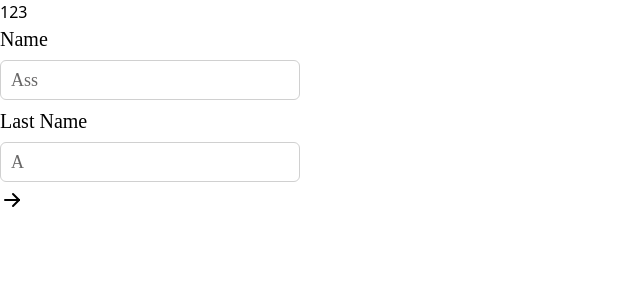
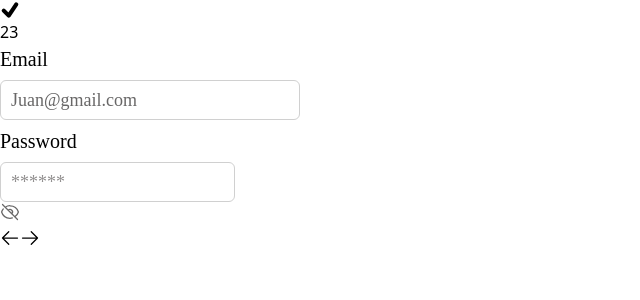
Before and after one commit to JuanDeossa/Multistep-form, a React (Vite) app: page / in a window 1280 px wide. Shown: the top 300 px of the page, without its empty margins (0-640 px from the left). Built offline with nearby package versions, Linux system fonts and the light colour scheme.

Commit message:
tablerIcons was replaced by heroIcons

```diff
--- a/package.json
+++ b/package.json
@@ -10,7 +10,7 @@
     "preview": "vite preview"
   },
   "dependencies": {
-    "@tabler/icons-react": "^2.41.0",
+    "@heroicons/react": "^2.0.18",
     "react": "^18.2.0",
     "react-dom": "^18.2.0",
     "react-hook-form": "^7.48.2"
--- a/src/components/backButton/backButton.jsx
+++ b/src/components/backButton/backButton.jsx
@@ -1,6 +1,6 @@
 /* eslint-disable react/prop-types */
-import { IconArrowLeft } from "@tabler/icons-react";
 import { useSignUpFormContext } from "../../hooks/useSignUpFormContext";
+import { ArrowLeftIcon } from "@heroicons/react/24/outline";
 
 export const BackButton = ({ disabled = true }) => {
   const { setCurrentStep } = useSignUpFormContext();
@@ -11,7 +11,7 @@ export const BackButton = ({ disabled = true }) => {
       onClick={() => setCurrentStep((prev) => prev - 1)}
       disabled={disabled}
     >
-      <IconArrowLeft />
+      <ArrowLeftIcon  width={20} height={20}/>
     </button>
   );
 };
--- a/src/components/nextButton/nextButton.jsx
+++ b/src/components/nextButton/nextButton.jsx
@@ -1,5 +1,5 @@
 /* eslint-disable react/prop-types */
-import { IconArrowRight } from "@tabler/icons-react";
+import { ArrowRightIcon } from "@heroicons/react/24/outline";
 import { useSignUpFormContext } from "../../hooks/useSignUpFormContext";
 
 export const NextButton = ({ disabled = true }) => {
@@ -11,7 +11,7 @@ export const NextButton = ({ disabled = true }) => {
       onClick={() => setCurrentStep((prev) => prev + 1)}
       disabled={disabled}
     >
-      <IconArrowRight />
+      <ArrowRightIcon width={20} height={20} />
     </button>
   );
 };
--- a/src/components/signUpMsForm/signUpMsForm.module.css
+++ b/src/components/signUpMsForm/signUpMsForm.module.css
@@ -8,7 +8,7 @@
     font-family: Montserrat;
     font-size: 20px;
   }
-  & > input {
+  &  input {
     height: 40px;
     border-radius: 6px;
     color: #686767;
@@ -22,7 +22,7 @@
       color: #916bbf;
     }
     &::placeholder {
-      color: #c9c6c6;
+      color: #918f8f;
     }
   }
 }
--- a/src/components/step2/step2.jsx
+++ b/src/components/step2/step2.jsx
@@ -1,19 +1,18 @@
 /* eslint-disable react/prop-types */
 
-import { useEffect } from "react";
+import { useEffect, useState } from "react";
 import { BackButton } from "../backButton/backButton";
 import { NextButton } from "../nextButton/nextButton";
 import { useSignUpFormContext } from "../../hooks/useSignUpFormContext";
 import { PasswordValidationsAlert } from "../passwordValidationsAlert/passwordValidationsAlert";
 
-export const Step2 = ({
-  classes,
-  // formInstance,
-  // currentStep,
-  // setCurrentStep,
-  // validStep,
-  // setValidStep,
-}) => {
+import { EyeIcon, EyeSlashIcon } from "@heroicons/react/24/outline";
+
+export const Step2 = ({ classes }) => {
+  const [showPasswordValidations, setShowPasswordValidations] = useState(false);
+  const [showPassword, setShowPassword] = useState(false);
+
+  const handlePasswordVisibility = () => setShowPassword((prev) => !prev);
 
   const {
     formInstance,
@@ -67,9 +66,12 @@ export const Step2 = ({
       </div>
       <div className={classes.textField}>
         <label>Password</label>
+        <div className="w-full relative">
           <input
-          type="text"
+            type={showPassword ? "text" : "password"}
             placeholder="******"
+            onFocus={() => setShowPasswordValidations(true)}
+            className="w-full "
             {...register("password", {
               required: {
                 value: true,
@@ -77,8 +79,26 @@ export const Step2 = ({
               },
             })}
           />
+          <span className="absolute top-1/2 -translate-y-1/2 right-2 cursor-pointer">
+            {showPassword ? (
+              <EyeIcon
+                width={20}
+                height={20}
+                color="#686767"
+                onClick={handlePasswordVisibility}
+              />
+            ) : (
+              <EyeSlashIcon
+                width={20}
+                height={20}
+                color="#686767"
+                onClick={handlePasswordVisibility}
+              />
+            )}
+          </span>
+        </div>
         <span className={classes.alertField}>{errors.password?.message}</span>
-        <PasswordValidationsAlert/>
+        {showPasswordValidations && <PasswordValidationsAlert />}
       </div>
       <div className="flex gap-4">
         <BackButton disabled={false} />
--- a/src/components/stepIndicator/stepIndicator.jsx
+++ b/src/components/stepIndicator/stepIndicator.jsx
@@ -1,5 +1,5 @@
 /* eslint-disable react/prop-types */
-import { IconCheck } from "@tabler/icons-react";
+import { CheckIcon } from "@heroicons/react/24/outline";
 import { useSignUpFormContext } from "../../hooks/useSignUpFormContext";
 const stepsArr = [
   {
@@ -29,7 +29,11 @@ export const StepIndicator = ({ steps = stepsArr, currentStepFF = null }) => {
             currentStep !== id && "opacity-60"
           }`}
         >
-          {currentStep > id ? <IconCheck /> : label}
+          {currentStep > id ? (
+            <CheckIcon width={20} height={20} strokeWidth={5} />
+          ) : (
+            label
+          )}
         </span>
       ))}
     </div>
--- a/src/context/signUpFormContext.jsx
+++ b/src/context/signUpFormContext.jsx
@@ -21,7 +21,7 @@ const defaultValues = {
 export const SignUpFormContext = createContext(null);
 
 export const SignUpFormContextProvider = ({ children }) => {
-  const [currentStep, setCurrentStep] = useState(1);
+  const [currentStep, setCurrentStep] = useState(2);
   const [validStep1, setValidStep1] = useState(null);
   const [validStep2, setValidStep2] = useState(null);
   const [validStep3, setValidStep3] = useState(null);
--- a/src/index.css
+++ b/src/index.css
@@ -1,3 +1,7 @@
 @tailwind base;
 @tailwind components;
 @tailwind utilities;
+
+* {
+  -webkit-tap-highlight-color: transparent;
+}
```
Also changed, not shown: src/components/buttonsForm/buttonsForm.jsx (deleted, +0 -53 lines), 1 other file (tests, documents, lock files or other folders). Lines whose indentation alone changed are shown as unchanged.
